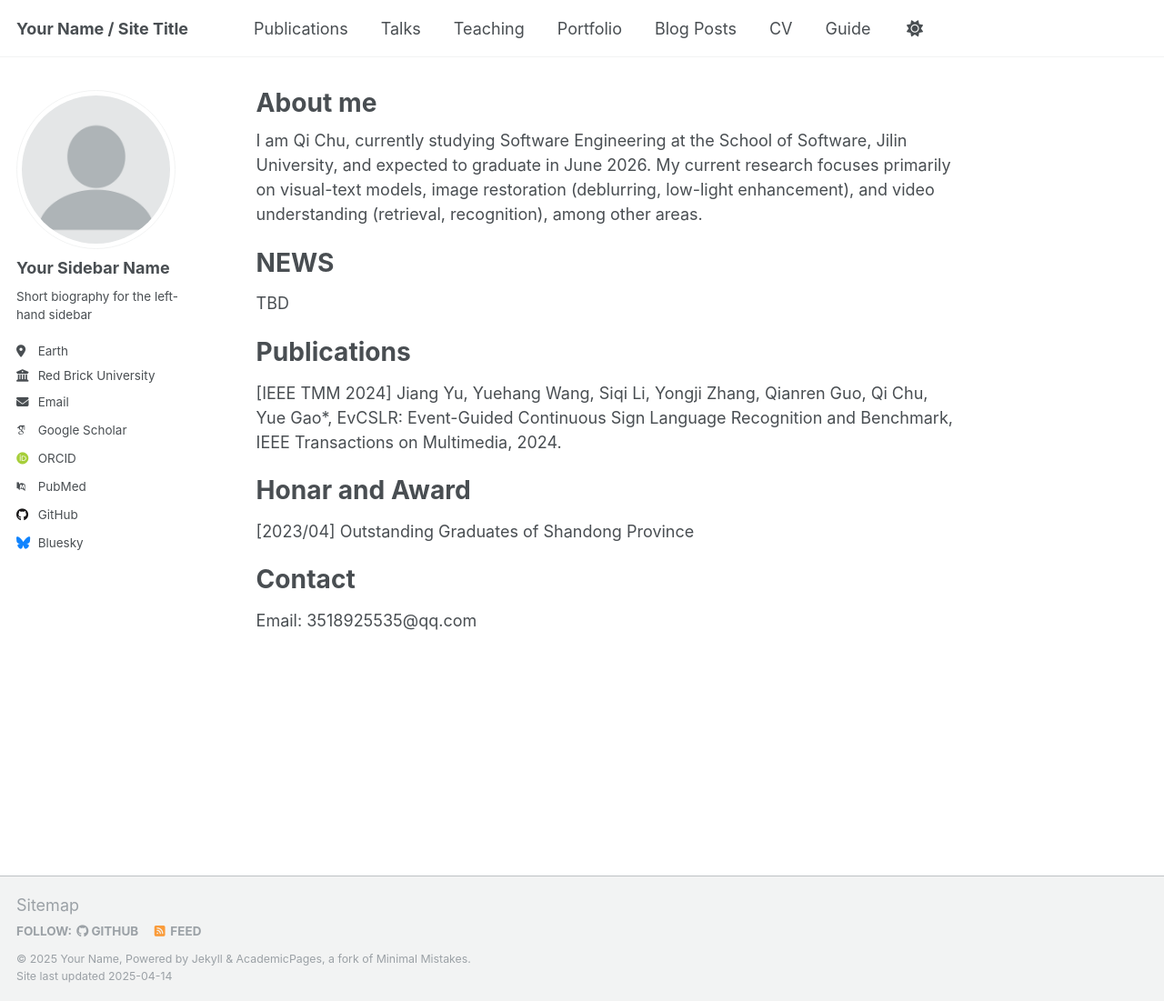
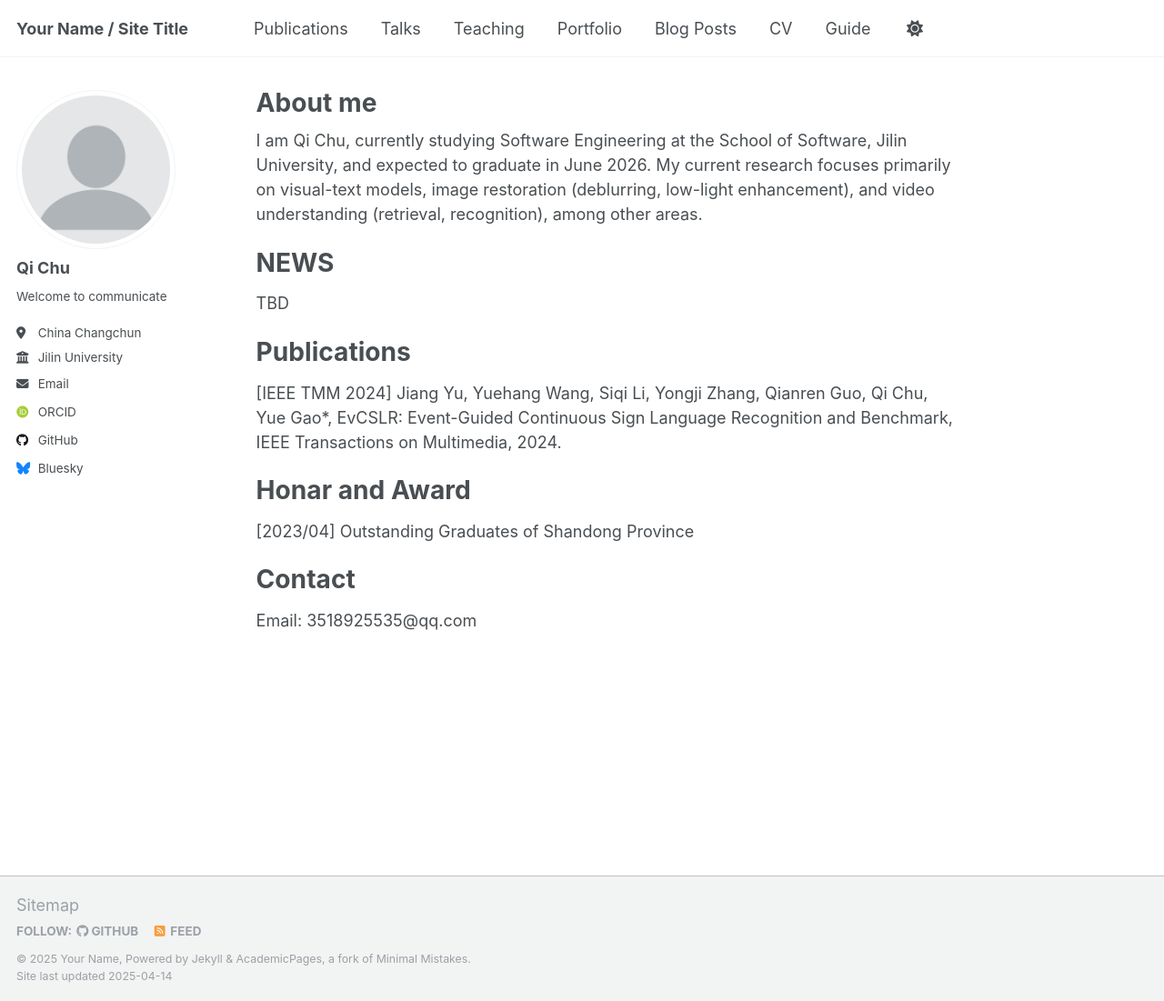
Before and after one commit to invoidstar/invoidstar.github.io, a Jekyll site: the page built from _pages/about.md, in a window 1280 px wide and 1101 px high. Shown: the whole window at 91% size. Built offline with Jekyll 4.4.1, drawn with Linux system fonts in a browser that asks for light colours; some web fonts are replaced.

Commit message:
Update _config.yml

```diff
--- a/_config.yml
+++ b/_config.yml
@@ -23,21 +23,21 @@ repository               : "academicpages/academicpages.github.io"
 author:
   # Biographic information
   avatar           : "profile.png"
-  name             : "Your Sidebar Name"
+  name             : "Qi Chu"
   pronouns         : # example: "she/her"
-  bio              : "Short biography for the left-hand sidebar"
-  location         : "Earth"
-  employer         : "Red Brick University"
+  bio              : "Welcome to communicate"
+  location         : "China Changchun"
+  employer         : "Jilin University"
   uri              : # URL
-  email            : "none@example.org"
+  email            : "3518925535@qq.com"
 
   # Academic websites
   arxiv            : # URL - Update with the correct link to your profile
-  googlescholar    : "https://scholar.google.com/citations?user=PS_CX0AAAAAJ"
+  googlescholar    : #"https://scholar.google.com/citations?user=PS_CX0AAAAAJ"
   impactstory      : # URL
-  orcid            : "http://orcid.org/yourorcidurl"
+  orcid            : "https://orcid.org/0009-0000-0365-9343"
   semantic         : # URL
-  pubmed           : "https://www.ncbi.nlm.nih.gov/pubmed/?term=john+snow"
+  pubmed           : #"https://www.ncbi.nlm.nih.gov/pubmed/?term=john+snow"
   researchgate     : # URL
   scopus           : # URL
 
@@ -45,7 +45,7 @@ author:
   bitbucket        : # Username - Update with your username on the site
   codepen          : # Username
   dribbble         : # Username
-  github           : "academicpages"
+  github           : "https://github.com/invoidstar"
   kaggle           : # Username
   stackoverflow    : # User number or user number and name (i.e., use "1" or "1/jeff-atwood")
 
```
